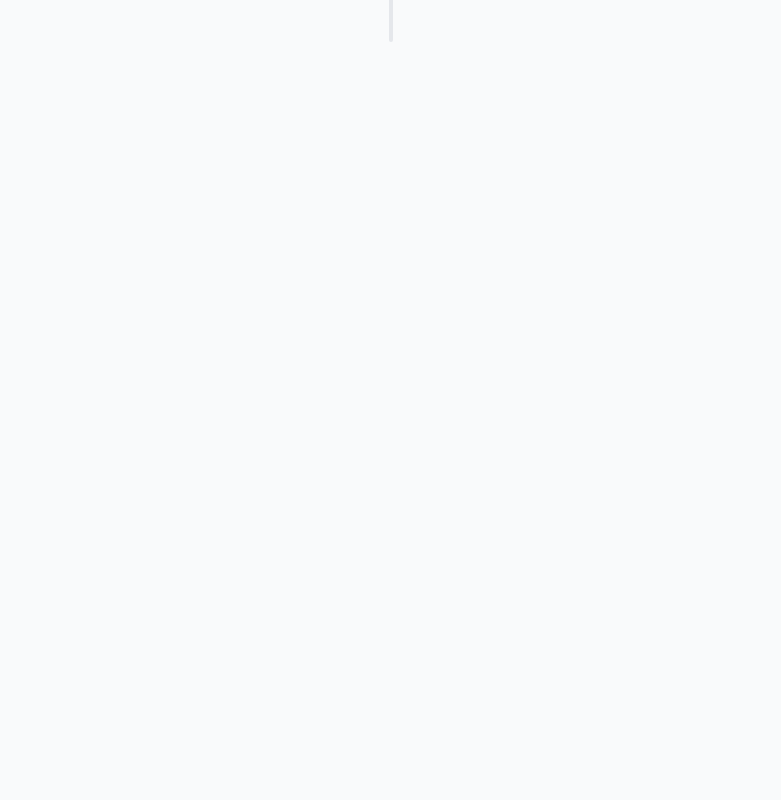
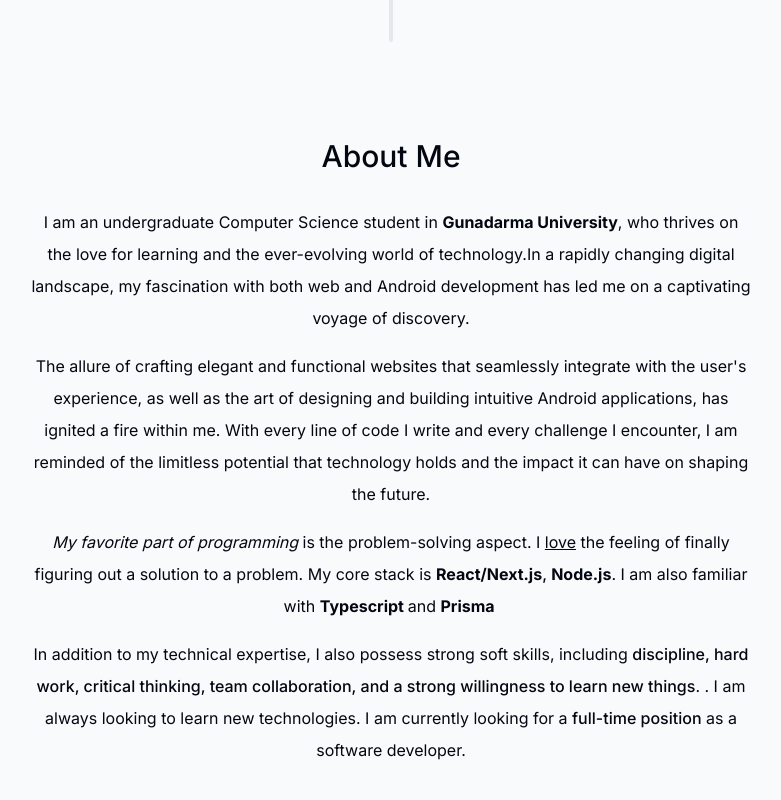
Before and after one commit to Rafli-Dewanto/dewanto-dev, a Next.js app: page / in a window 1280 px wide. Shown: the part 1220-2020 px from the top of the page, without its empty margins (249-1030 px from the left). Built offline with nearby package versions, Linux system fonts and the light colour scheme.

Commit message:
feat: about section

```diff
--- a/src/app/page.tsx
+++ b/src/app/page.tsx
@@ -1,3 +1,4 @@
+import About from "@/components/about";
 import Divider from "@/components/divider";
 import Intro from "@/components/intro";
 
@@ -6,6 +7,8 @@ export default function Home() {
     <main className="grid place-items-center">
       <Intro />
       <Divider />
+      <About />
+      <Divider />
     </main>
   );
 }
--- /dev/null
+++ b/src/components/about.tsx
@@ -0,0 +1,66 @@
+import React from 'react'
+import SectionHeading from './section-heading'
+
+export default function About() {
+    return (
+        <SectionHeading sectionTitle='about me'>
+            <p className="mb-4">
+                I am an undergraduate Computer Science student in{" "}
+                <a
+                    target='_blank'
+                    href='https://gunadarma.ac.id/'
+                    className='font-bold hover:underline hover:text-[#5B3189] cursor-pointer transition-all'>
+                    Gunadarma University
+                </a>, who thrives on the love for learning and the ever-evolving world of technology.In a rapidly changing digital landscape, my fascination with both web and Android development has led me on a captivating voyage of discovery.
+            </p>
+
+            <p className="mb-4">
+                The allure of crafting elegant and functional websites that seamlessly integrate with the user&apos;s experience, as well as the art of designing and building intuitive Android applications, has ignited a fire within me. With every line of code I write and every challenge I encounter, I am reminded of the limitless potential that technology holds and the impact it can have on shaping the future.
+            </p>
+
+            <p className='mb-4'>
+                <span className="italic">My favorite part of programming</span> is the
+                problem-solving aspect. I <span className="underline">love</span> the
+                feeling of finally figuring out a solution to a problem. My core stack
+                is{" "}
+                <span className="font-medium">
+                    <a
+                        target='_blank'
+                        href='https://nextjs.org/'
+                        className='font-bold hover:underline hover:text-[#0C7BA1] cursor-pointer transition-all'>
+                        React/Next.js
+                    </a>
+                    ,{" "}
+                    <a
+                        target='_blank'
+                        href='https://nodejs.org/en'
+                        className='font-bold hover:underline hover:text-[#71BD50] cursor-pointer transition-all'>
+                        Node.js
+                    </a>
+                </span>
+                . I am also familiar with{" "}
+                <a
+                    target='_blank'
+                    href='https://www.typescriptlang.org/'
+                    className='font-bold hover:underline hover:text-[#3078C6] cursor-pointer transition-all'>
+                    Typescript&nbsp;
+                </a>
+                and&nbsp;
+                <a
+                    target='_blank'
+                    href='https://www.prisma.io/'
+                    className='font-bold hover:underline hover:text-[#2D3748] cursor-pointer transition-all'>
+                    Prisma&nbsp;
+                </a>
+            </p>
+
+            <p className='mb-4'>
+                In addition to my technical expertise, I also possess strong soft skills, including <span className='font-medium'>discipline, hard work, critical thinking, team collaboration, and a strong willingness to learn new things</span>.
+                . I am always looking to
+                learn new technologies. I am currently looking for a{" "}
+                <span className="font-medium">full-time position</span> as a software
+                developer.
+            </p>
+        </SectionHeading>
+    )
+}
--- /dev/null
+++ b/src/components/section-heading.tsx
@@ -0,0 +1,16 @@
+import React from 'react'
+
+export default function SectionHeading({
+    children,
+    sectionTitle
+}: {
+    children: React.ReactNode,
+    sectionTitle: string
+}) {
+    return (
+        <section className='max-w-[45rem] w-full mb-28 text-center leading-8 sm:mb-40'>
+            <h2 className='text-3xl mb-8 font-medium capitalize'>{sectionTitle}</h2>
+            {children}
+        </section>
+    )
+}
```
